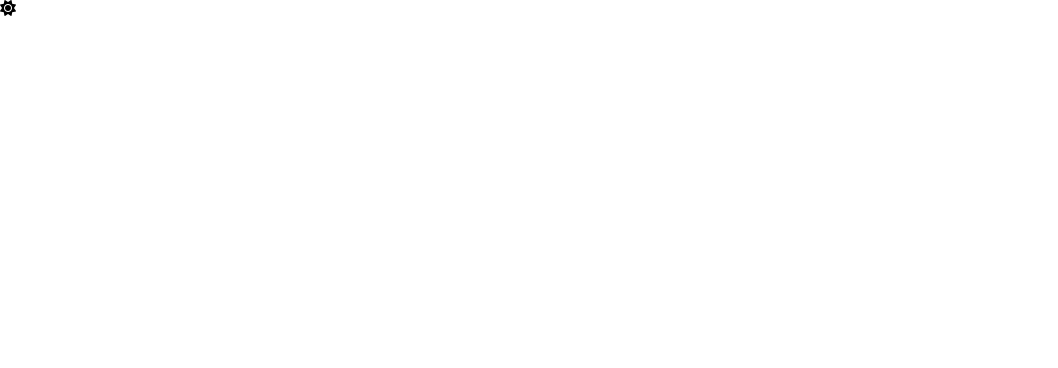
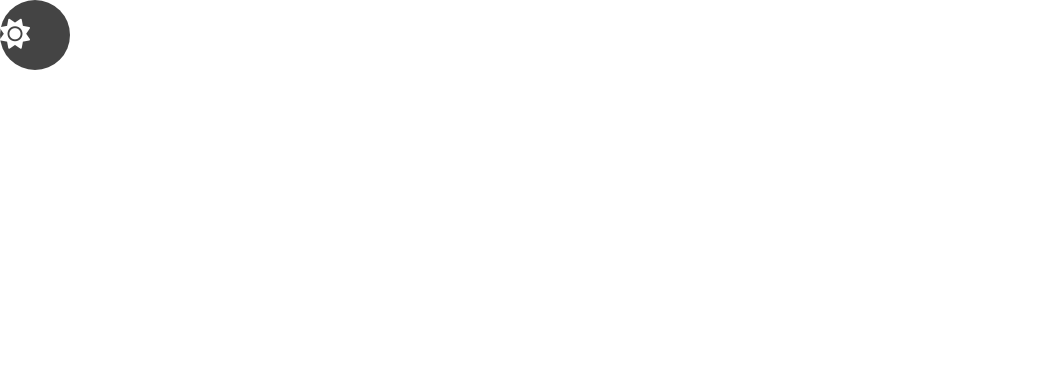
Before and after one commit to cnbilinyj/demo1, a plain HTML site: page index.html in a window 1280 px wide. Shown: the top 368 px of the page, without its empty margins (0-1058 px from the left). Drawn offline with Linux system fonts and the light colour scheme; a web font is replaced by a local one.

Commit message:
update style.css

```diff
--- a/css/style.css
+++ b/css/style.css
@@ -52,4 +52,10 @@
 #toggle-btn {
 	height: 70px;
 	width: 70px;
+	line-height: 69px;
+	border-radius: 50%;
+	background-color: var(--black);
+	color: var(--white);
+	font-size: 30px;
+	cursor: pointer;
 }
```
